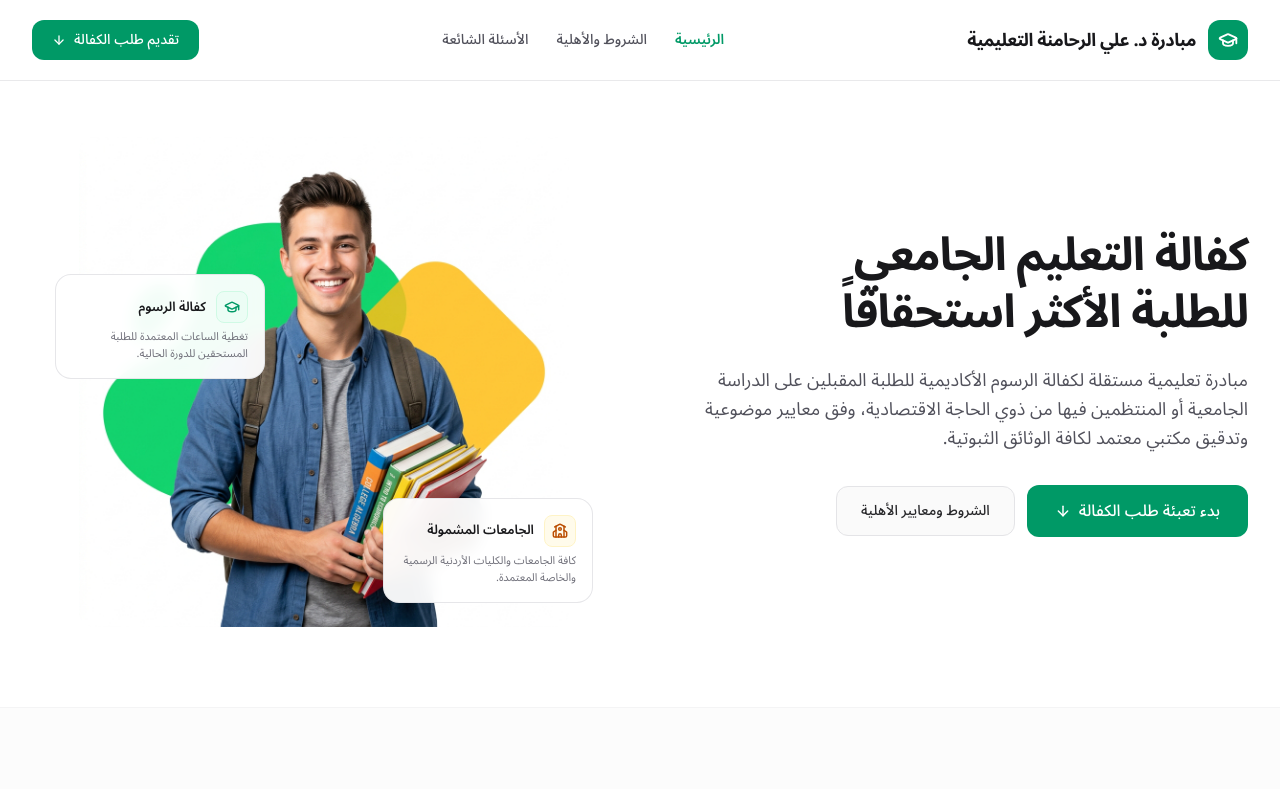
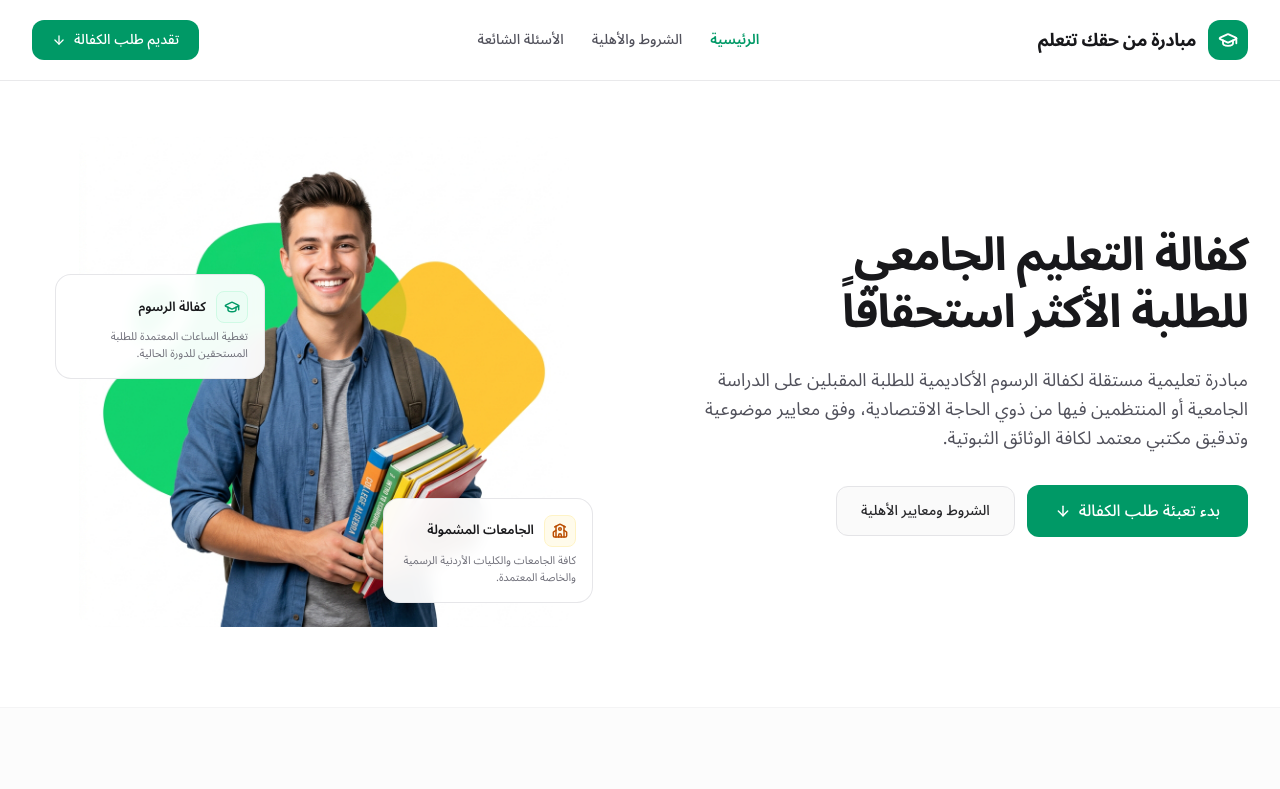
Before and after one commit to weblixjo-byte/dr-ali, a Next.js app: page / in a window 1280 px wide. Shown: the top 789 px of the page. Built offline with nearby package versions, Linux system fonts and the light colour scheme; no server answers.

Commit message:
feat: update initiative branding to مبادرة من حقك تتعلم and clean metadata

```diff
--- a/src/app/admin/dashboard/page.tsx
+++ b/src/app/admin/dashboard/page.tsx
@@ -433,7 +433,7 @@ export default function AdminDashboardPage() {
             </div>
             <div className="min-w-0">
               <span className="font-bold text-sm sm:text-base text-zinc-900 tracking-tight block truncate">
-                مبادرة د. علي الرحامنة التعليمية
+                مبادرة من حقك تتعلم
               </span>
               <span className="text-[11px] text-zinc-500 font-normal block truncate">
                 بوابة الإدارة وتدقيق طلبات الكفالة (سقف 6 مقاعد معتمدة)
--- a/src/app/layout.tsx
+++ b/src/app/layout.tsx
@@ -22,7 +22,7 @@ const siteUrl =
 
 export const metadata: Metadata = {
   metadataBase: new URL(siteUrl),
-  title: 'مبادرة د. علي الرحامنة التعليمية',
+  title: 'مبادرة من حقك تتعلم',
   description:
     'البوابة الرسمية لكفالة الرسوم الأكاديمية للطلبة المقبلين على التعليم الجامعي والمنتظمين فيه من ذوي الحاجة الاقتصادية في المملكة الأردنية الهاشمية.',
 };
--- a/src/app/page.tsx
+++ b/src/app/page.tsx
@@ -10,15 +10,15 @@ import Footer from '@/components/Footer';
 export const dynamic = 'force-dynamic';
 
 export const metadata: Metadata = {
-  title: 'مبادرة د. علي الرحامنة التعليمية | كفالة الرسوم الجامعية',
+  title: 'مبادرة من حقك تتعلم | كفالة الرسوم الجامعية',
   description:
     'البوابة الرسمية لكفالة الرسوم الأكاديمية للطلبة المقبلين على التعليم الجامعي والمنتظمين فيه من ذوي الحاجة الاقتصادية في المملكة الأردنية الهاشمية.',
   openGraph: {
-    title: 'مبادرة د. علي الرحامنة التعليمية',
+    title: 'مبادرة من حقك تتعلم',
     description:
       'البوابة الرسمية لكفالة الرسوم الأكاديمية للطلبة المقبلين على التعليم الجامعي والمنتظمين فيه من ذوي الحاجة الاقتصادية في المملكة الأردنية الهاشمية.',
     url: '/',
-    siteName: 'مبادرة د. علي الرحامنة التعليمية',
+    siteName: 'مبادرة من حقك تتعلم',
     locale: 'ar_JO',
     type: 'website',
     images: [
@@ -26,14 +26,14 @@ export const metadata: Metadata = {
         url: '/og-image.jpg',
         width: 1200,
         height: 630,
-        alt: 'مبادرة د. علي الرحامنة التعليمية لكفالة الرسوم الجامعية',
+        alt: 'مبادرة من حقك تتعلم لكفالة الرسوم الجامعية',
         type: 'image/jpeg',
       },
     ],
   },
   twitter: {
     card: 'summary_large_image',
-    title: 'مبادرة د. علي الرحامنة التعليمية',
+    title: 'مبادرة من حقك تتعلم',
     description:
       'البوابة الرسمية لكفالة الرسوم الأكاديمية للطلبة المقبلين على التعليم الجامعي والمنتظمين فيه من ذوي الحاجة الاقتصادية في المملكة الأردنية الهاشمية.',
     images: ['/og-image.jpg'],
--- a/src/components/ApplicationForm.tsx
+++ b/src/components/ApplicationForm.tsx
@@ -363,7 +363,7 @@ export default function ApplicationForm() {
               <div className="flex flex-col sm:flex-row sm:items-center justify-between pb-3.5 border-b border-zinc-200 mb-3.5 gap-2">
                 <div>
                   <div className="font-bold text-zinc-900 text-sm sm:text-base">إشعار استلام طلب كفالة دراسية</div>
-                  <div className="text-[11px] text-zinc-500 font-normal">مبادرة د. علي الرحامنة التعليمية • المملكة الأردنية الهاشمية</div>
+                  <div className="text-[11px] text-zinc-500 font-normal">مبادرة من حقك تتعلم • المملكة الأردنية الهاشمية</div>
                 </div>
                 <div className="font-mono font-semibold text-zinc-900 text-xs bg-zinc-100 px-3 py-1.5 rounded-lg border border-zinc-200 self-start sm:self-auto">
                   رقم الطلب: {successData.referenceNumber}
--- a/src/components/Footer.tsx
+++ b/src/components/Footer.tsx
@@ -20,7 +20,7 @@ export default function Footer() {
                 <GraduationCap className="w-5 h-5 stroke-[2.2]" />
               </div>
               <span className="font-bold text-white text-base sm:text-lg tracking-tight block">
-                مبادرة د. علي الرحامنة التعليمية
+                مبادرة من حقك تتعلم
               </span>
             </div>
 
@@ -111,7 +111,7 @@ export default function Footer() {
         {/* Bottom Copyright Strip */}
         <div className="pt-6 sm:pt-8 flex flex-col sm:flex-row items-center justify-between gap-3 sm:gap-4 text-xs font-normal text-zinc-500 text-center sm:text-right">
           <div>
-            <span>© {new Date().getFullYear()} مبادرة د. علي الرحامنة التعليمية لكفالة التعليم الجامعي. كافة الحقوق محفوظة.</span>
+            <span>© {new Date().getFullYear()} مبادرة من حقك تتعلم لكفالة التعليم الجامعي. كافة الحقوق محفوظة.</span>
           </div>
           <div>
             <span>نحو مستقبل أكاديمي واعد لكل طالب وطالبة في الأردن</span>
--- a/src/components/Header.tsx
+++ b/src/components/Header.tsx
@@ -17,7 +17,7 @@ export default function Header() {
             <GraduationCap className="w-5 h-5 stroke-[2.2]" />
           </div>
           <span className="font-bold text-zinc-900 text-sm sm:text-lg tracking-tight block truncate">
-            مبادرة د. علي الرحامنة التعليمية
+            مبادرة من حقك تتعلم
           </span>
         </Link>
 
```
